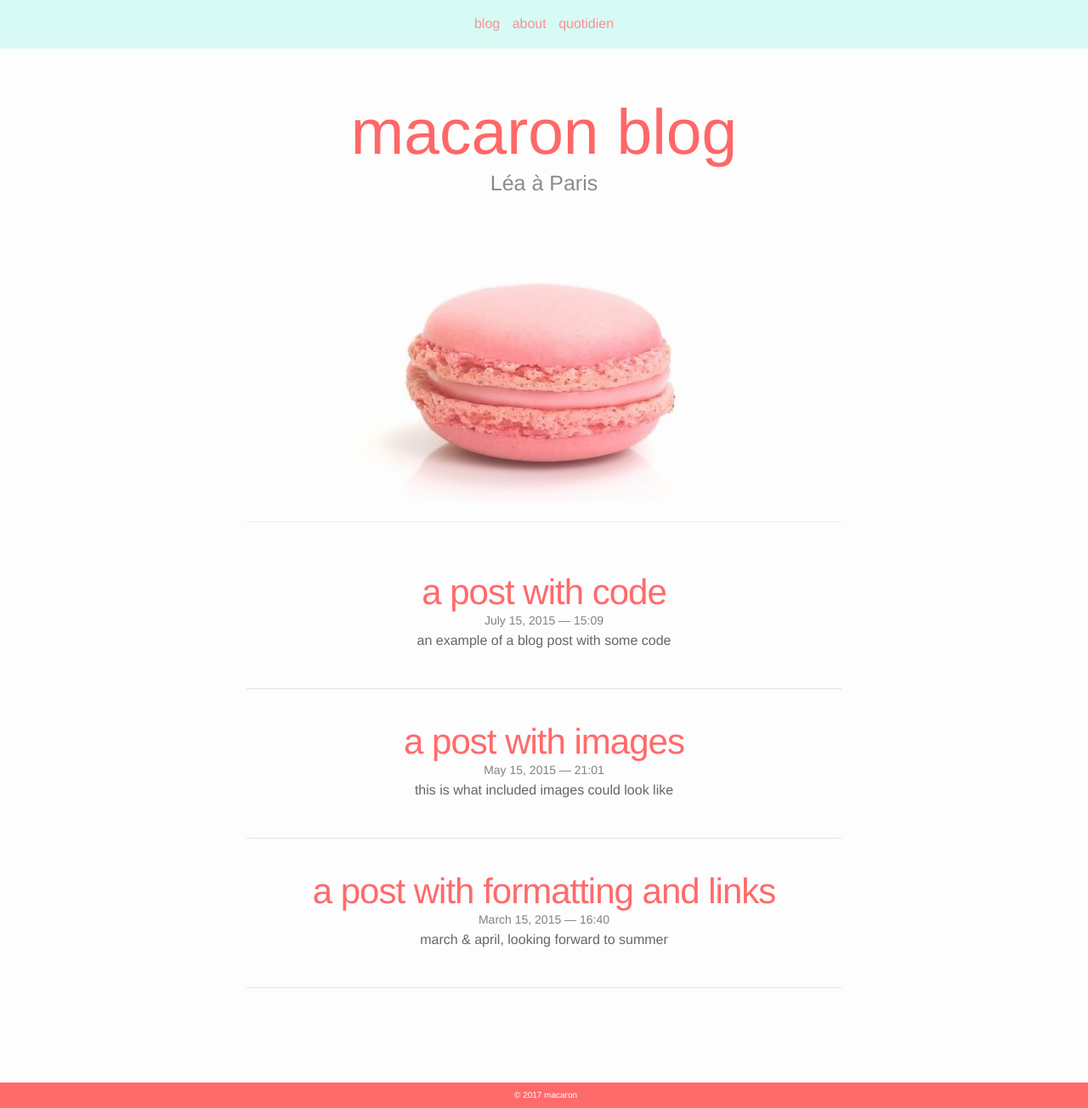
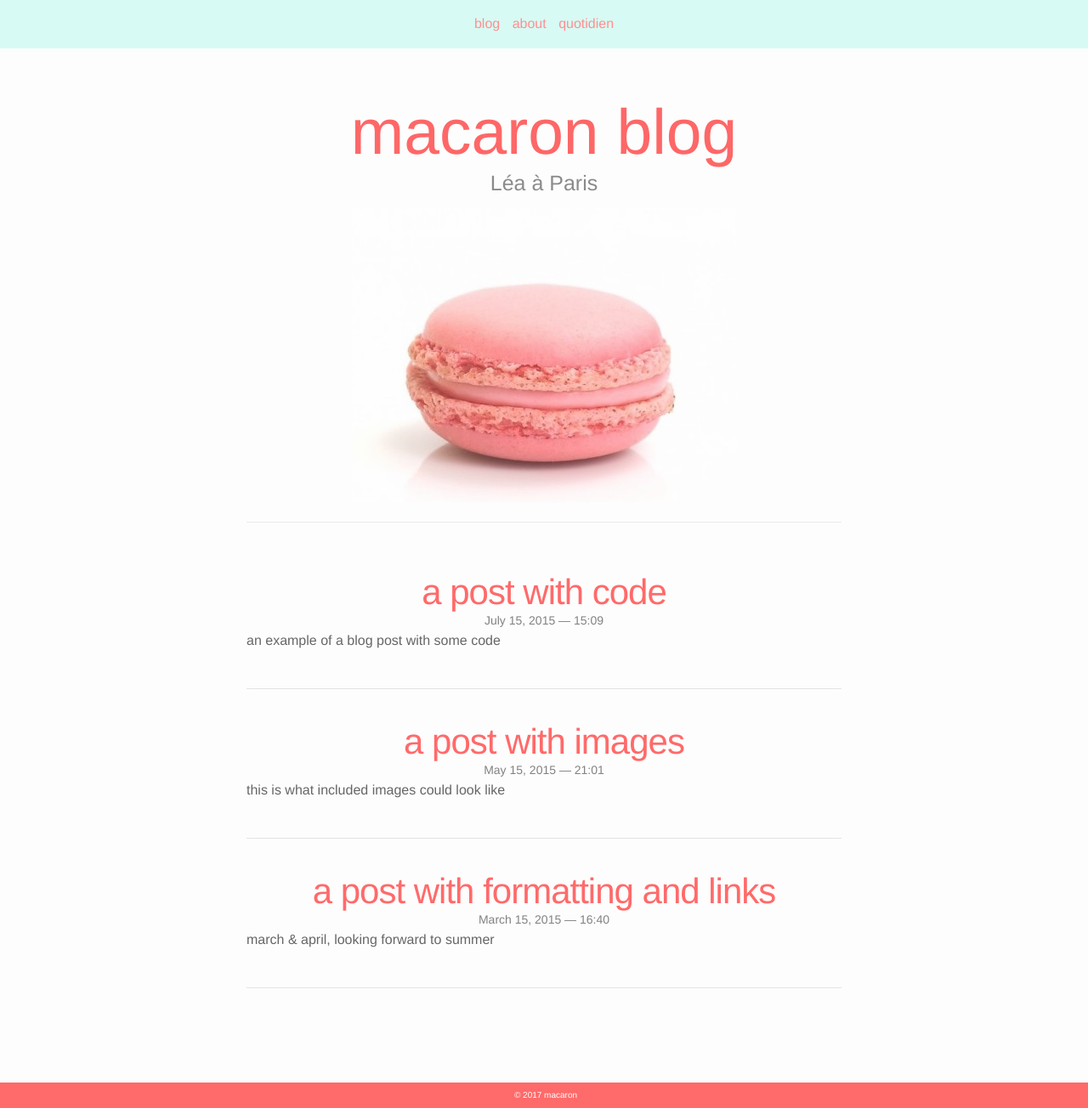
Before and after one commit to earlgreymacaron/earlgreymacaron-oldsitedraft, a Jekyll site: the page built from index.html, in a window 1280 px wide and 1304 px high. Shown: the whole window at 85% size. Built offline with Jekyll 4.4.1, drawn with Linux system fonts in a browser that asks for light colours; nearby versions of some CDN libraries; the list of posts is cut into pages by our own code.

Commit message:
Update _base.scss

```diff
--- a/_sass/_base.scss
+++ b/_sass/_base.scss
@@ -8,7 +8,7 @@ dl, dd, ol, ul, figure {
     padding: 0;
 }
 
-p,h2 {
+h2 {
     text-align:center;
 }
 
```
